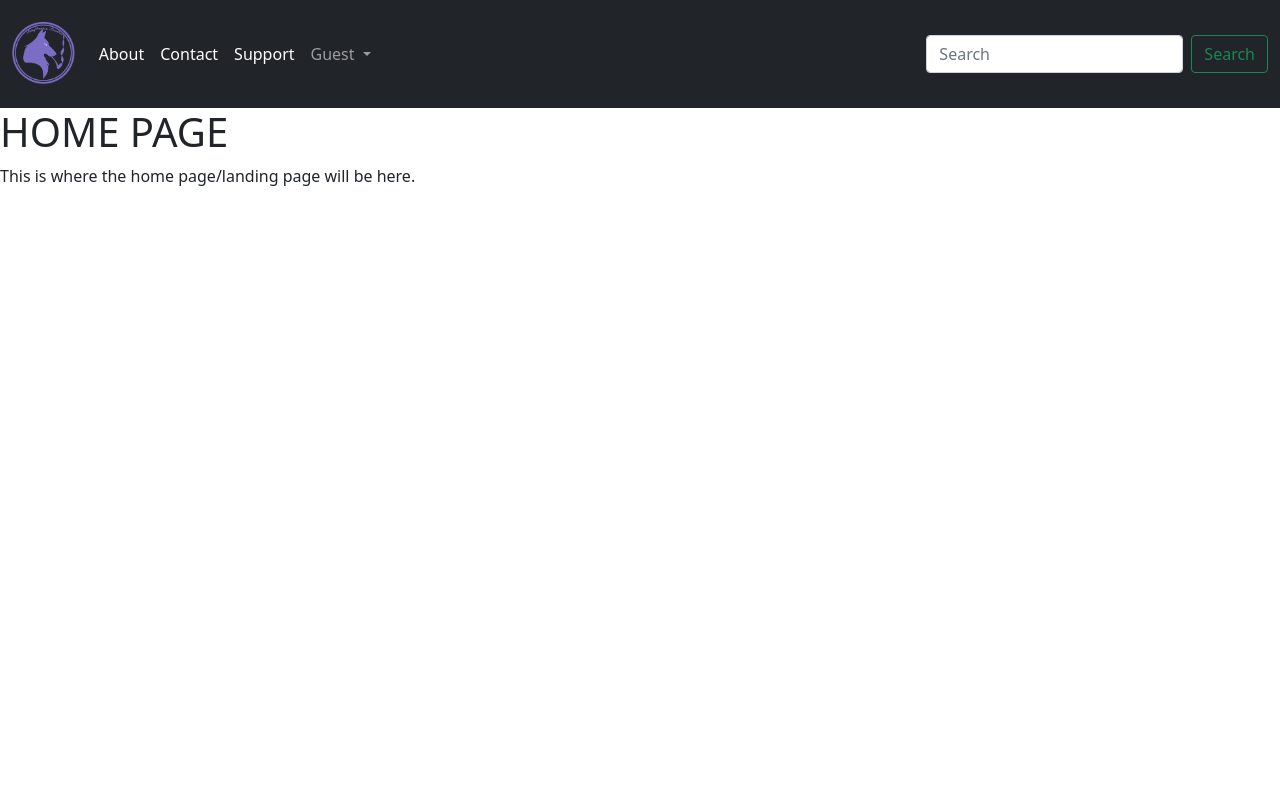
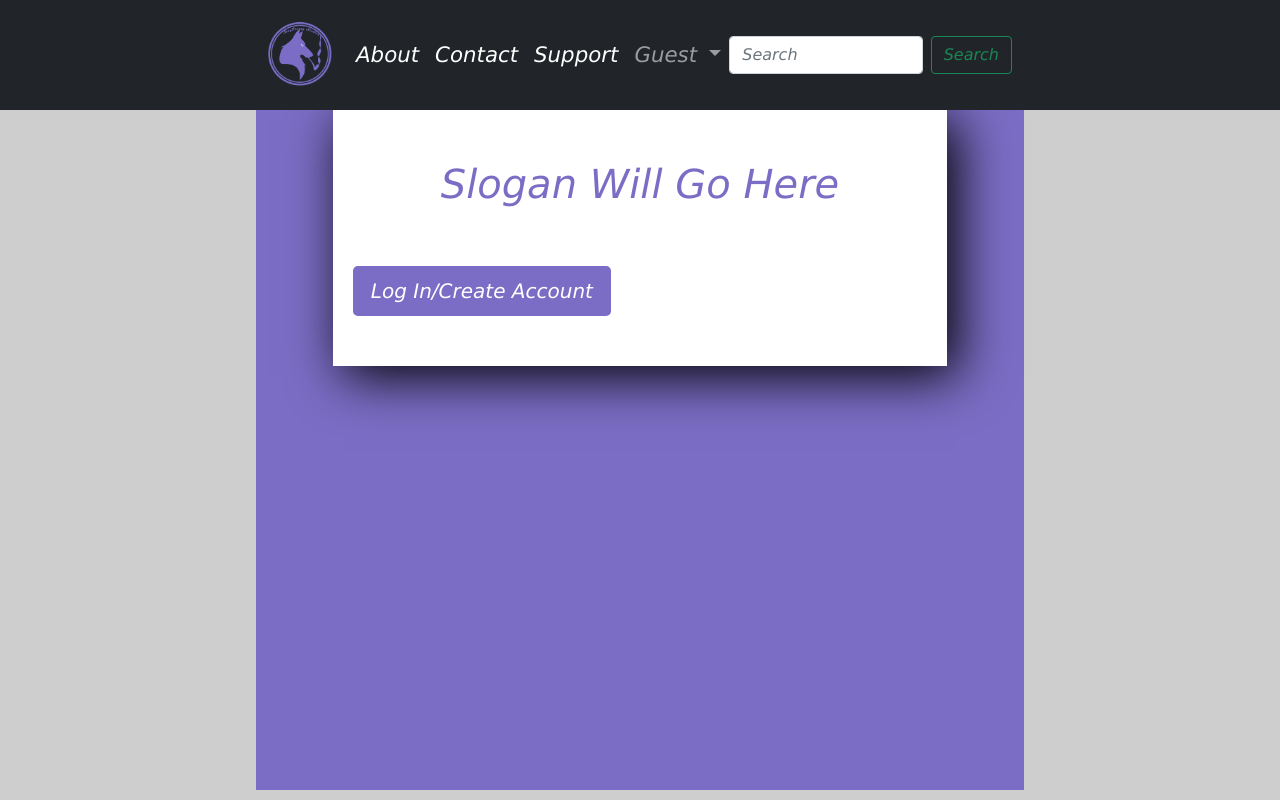
Before and after one commit to DaveyCrockett/StaiyFrostyStudios_app, a Django app: page / in a window 1280 px wide. Run offline with Django 4.2, Linux system fonts and the light colour scheme; parts of the project's set-up code (start-up, migrations or seed data) failed here and were passed over.

Commit message:
CSS changes

```diff
--- a/accounts/admin.py
+++ b/accounts/admin.py
@@ -9,12 +9,12 @@ class CustomUserAdmin(UserAdmin):
     add_form = CustomUserCreationForm
     form = CustomUserChangeForm
     model = CustomUser
-    list_display = ["username", "department", "role", "is_staff", "email"]
+    list_display = ["username", "role", "is_staff", "email"]
     fieldsets = UserAdmin.fieldsets + (
-        (None, {"fields": ("department", "role")}),
+        (None, {"fields": ("role", )}),
     )
     add_fieldsets = UserAdmin.add_fieldsets + (
-        (None, {"fields": ("department", "role")}),
+        (None, {"fields": ("role", )}),
     )
 
 admin.site.register(CustomUser, CustomUserAdmin)
--- a/accounts/models.py
+++ b/accounts/models.py
@@ -3,5 +3,5 @@ from django.db import models
 
 # Create your models here.
 class CustomUser(AbstractUser):
-    department = models.CharField(max_length=512,null=True, blank=True)
-    role = models.CharField(max_length=256, blank=True, null=True)
+    CHOICES = [('Artist', 'Artist'), ('Programmer', 'Programmer')]
+    role = models.CharField(max_length=12, choices=CHOICES, blank=True, null=True)
--- a/config/urls.py
+++ b/config/urls.py
@@ -22,7 +22,6 @@ urlpatterns = [
     path('admin/', admin.site.urls),
     path('', include('pages.urls')),
     path('accounts/', include('django.contrib.auth.urls')),
-    path('search/', include('haystack.urls')),
     path('accounts/', include('accounts.urls')),
     path('messages/', include('message_feed.urls')),
 ] + static(settings.STATIC_URL, document_root=settings.STATIC_ROOT)
--- a/pages/forms.py
+++ b/pages/forms.py
@@ -1,8 +1,6 @@
 from django import forms
 from django.conf import settings
 from django.core.mail import send_mail
-
-from config.settings import ALTERNATE_EMAIL_HOST_USER
 
 class SupportForm(forms.Form):
 
--- a/pages/urls.py
+++ b/pages/urls.py
@@ -1,3 +1,4 @@
+from distutils.command.config import config
 from django.urls import path
 from .views import HomePageView, AboutPageView, ContactPageView, ContactSuccessView, SupportPageView, SupportSuccessView, ProfilePageView
 
--- /dev/null
+++ b/static/CSS/about.css
@@ -0,0 +1,9 @@
+.about-sfstudios-container {
+    margin-left: 50px;
+    margin-right: 50px;
+    padding-top: 50px;
+}
+
+.about-sfstudios-container h1 {
+    text-align: center;
+}
--- a/static/CSS/base.css
+++ b/static/CSS/base.css
@@ -1,7 +1,72 @@
+* {
+    padding: 0;
+    margin: 0;
+    font-style: italic;
+    font-family: Verdana, Geneva, Tahoma, sans-serif;
+}
+
+html, body {
+    height: 100%;
+}
+
+body {
+    background-color: rgb(206, 206, 206);
+}
+
+.navbar {
+    font-size: 16pt;
+}
+
 .navbar-brand {
-    width: 5%;
+    width: 9%;
 }
 
 .navbar-brand img {
     width: 100%;
 }
+
+.main-container {
+    background-color: #7b6dc5;
+    width: 60%;
+    margin-left: auto;
+    margin-right: auto;
+    height: 85%;
+}
+
+
+.container-fluid {
+    width: 60%;
+}
+
+@media screen and (max-width: 375px) {
+
+    .navbar-expand-lg {
+        font-size: 12pt;
+    }
+
+    .container-fluid {
+        width: 80%;
+    }
+
+    .main-container {
+        width: 100%;
+        height: 100%;
+        padding-top: 100px;
+    }
+
+    .navbar-brand {
+        width: 25%;
+    }
+
+    .navbar-nav {
+        text-align: center;
+    }
+
+    .dropdown-menu {
+        text-align: center;
+        background-color: #7b6dc5;
+        width: 75%;
+        margin-left: auto;
+        margin-right: auto;
+    }
+}
--- /dev/null
+++ b/static/CSS/home.css
@@ -0,0 +1,28 @@
+.btn-outline-dark {
+    border: 2px solid #7b6dc5;
+}
+
+.slogan-button {
+    background-color: white;
+    width: 80%;
+    margin-left: auto;
+    margin-right: auto;
+    padding-top: 50px;
+    padding-bottom: 50px;
+    box-shadow: 10px 10px 50px black;
+}
+
+.slogan-button .btn {
+    margin-top: 50px;
+    color: white;
+    background-color: #7b6dc5;
+}
+
+#slogan-login-btn {
+    margin-left: 20px;
+}
+
+.slogan-title {
+    text-align: center;
+    color: #7b6dc5;
+}
--- /dev/null
+++ b/static/CSS/signup.css
@@ -0,0 +1,3 @@
+@media screen and (max-width: 375px) {
+
+}
--- a/templates/about.html
+++ b/templates/about.html
@@ -1,6 +1,8 @@
 {% extends 'base.html' %}
 {% block title %}About{% endblock title %}
 {% block content %}
-    <h1>ABOUT PAGE</h1>
-    <p>This is where the About page will be.</p>
+    <div class="about-sfstudios-container">
+        <h1>ABOUT PAGE</h1>
+        <p>This is where the About page will be.</p>
+    </div>
 {% endblock content %}
--- a/templates/base.html
+++ b/templates/base.html
@@ -7,6 +7,10 @@
     <link href="https://cdn.jsdelivr.net/npm/bootstrap@5.1.3/dist/css/bootstrap.min.css" rel="stylesheet" integrity="sha384-1BmE4kWBq78iYhFldvKuhfTAU6auU8tT94WrHftjDbrCEXSU1oBoqyl2QvZ6jIW3" crossorigin="anonymous">
     {% load static %}
     <link rel="stylesheet" href="{% static 'CSS/base.css' %}">
+    <link rel="stylesheet" href="{% static 'CSS/about.css' %}">
+    <link rel="stylesheet" href="{% static 'CSS/home.css' %}">
+    <link rel="stylesheet" href="{% static 'CSS/contact.css' %}">
+    <link rel="stylesheet" href="{% static 'CSS/login.css' %}">
     <title>{% block title %}Page{% endblock title %}</title>
 </head>
 <body>
@@ -66,8 +70,10 @@
           </div>
         </div>
       </nav>
-    {% block content %}
-    {% endblock content %}
+      <main class="main-container">
+        {% block content %}
+        {% endblock content %}
+      </main>
     <script src="https://cdn.jsdelivr.net/npm/bootstrap@5.1.3/dist/js/bootstrap.bundle.min.js" integrity="sha384-ka7Sk0Gln4gmtz2MlQnikT1wXgYsOg+OMhuP+IlRH9sENBO0LRn5q+8nbTov4+1p" crossorigin="anonymous"></script>
 </body>
 </html>
--- a/templates/home.html
+++ b/templates/home.html
@@ -1,6 +1,8 @@
 {% extends 'base.html' %}
 {% block title %}Home{% endblock title %}
 {% block content %}
-    <h1>HOME PAGE</h1>
-    <p>This is where the home page/landing page will be here.</p>
+    <div class="slogan-button">
+        <h1 class="slogan-title">Slogan Will Go Here</h1>
+        <a href="{% url 'login' %}" id="slogan-login-btn"><button type="button" class="btn btn-outline-dark btn-lg">Log In/Create Account</button></a>
+    </div>
 {% endblock content %}
--- a/templates/search/indexes/staiyfrostystudios_app/message_text.txt
+++ /dev/null
@@ -1,3 +0,0 @@
-{{ object.title }}
-{{ object.user.creator }}
-{{ object.body }}
```
Also changed, not shown: accounts/forms.py (+7 -1 lines), config/settings.py (+0 -10 lines), static/CSS/login.css (added, +83 -0 lines), templates/registration/login.html (+10 -4 lines), templates/search/search.html (deleted, +0 -39 lines), sf_studios.db, static/CSS/contact.css (added).
